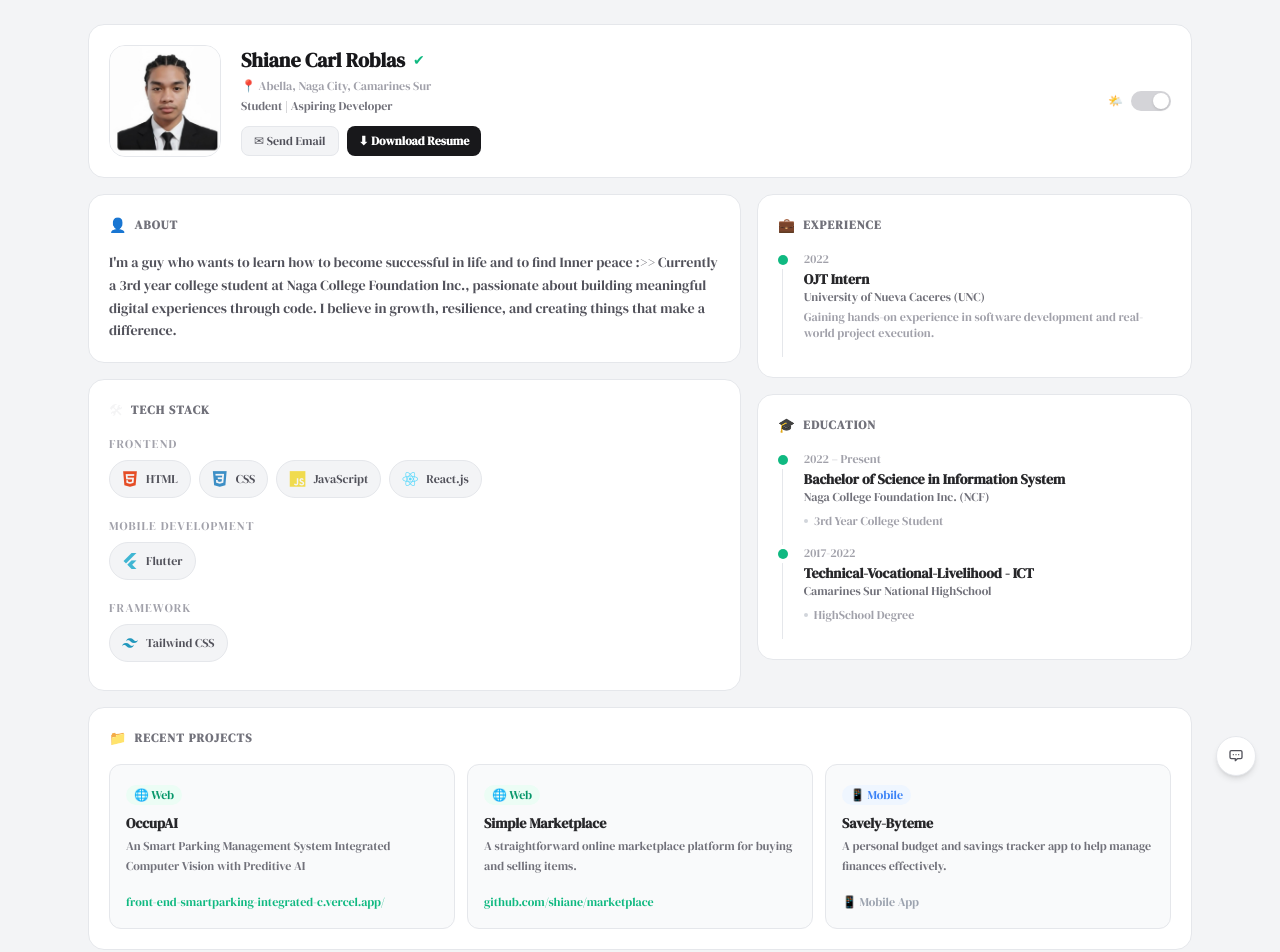
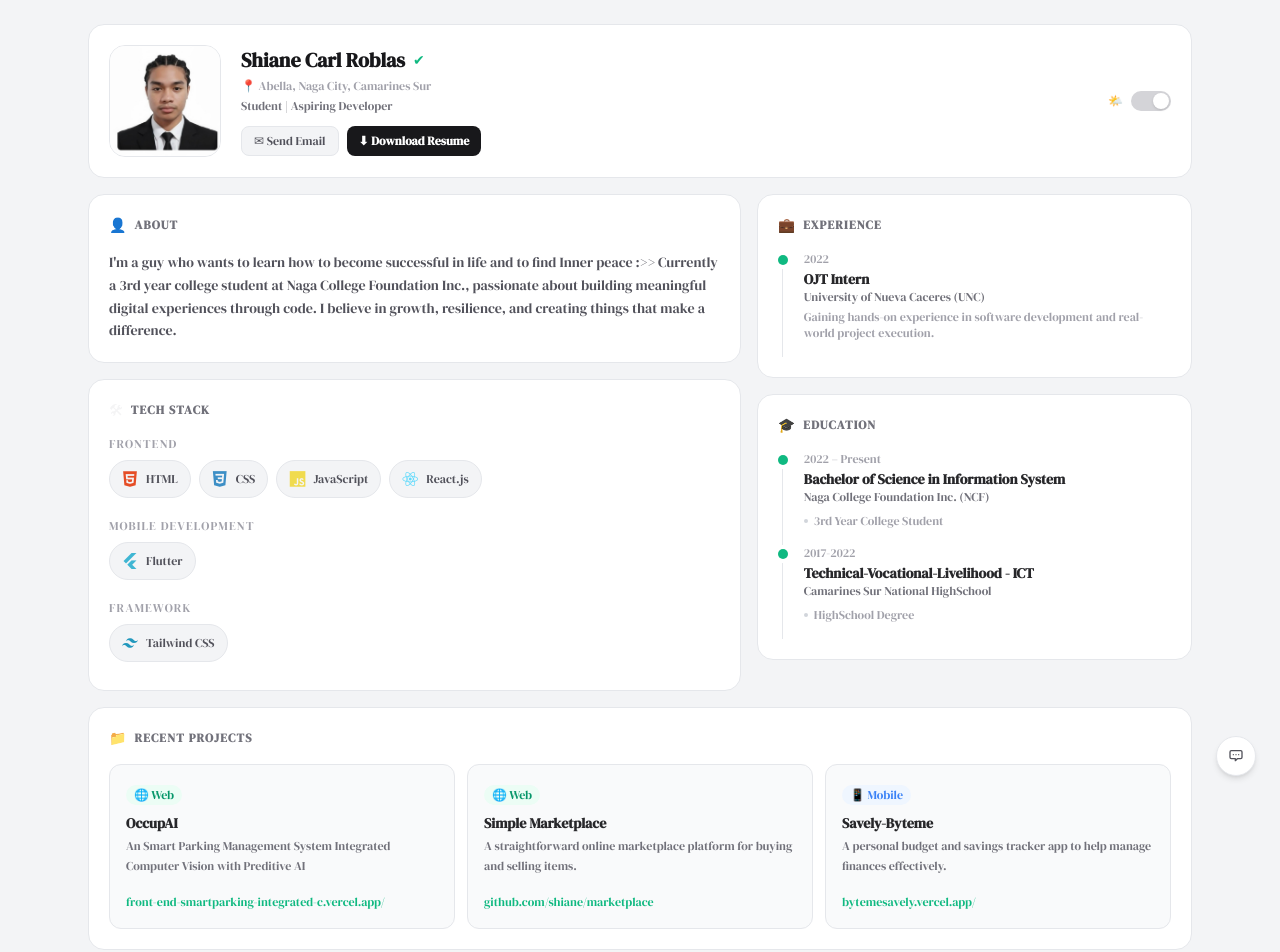
Before and after one commit to shiyannn/shiyan-portfolio, a React (Vite) app: page / in a window 1280 px wide. Shown: the top 952 px of the page. Built offline with nearby package versions, Linux system fonts and the light colour scheme.

Commit message:
Update link for Savely-Byteme app

```diff
--- a/src/data.js
+++ b/src/data.js
@@ -59,7 +59,7 @@ export const data = {
    {
       name: "Savely-Byteme",
       description: "A personal budget and savings tracker app to help manage finances effectively.",
-      link: null,
+      link: "https://bytemesavely.vercel.app/",
       type: "mobile",
     },
   ],
```
